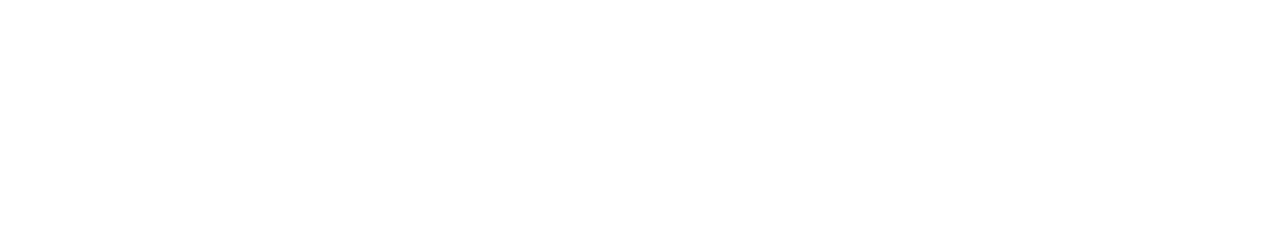
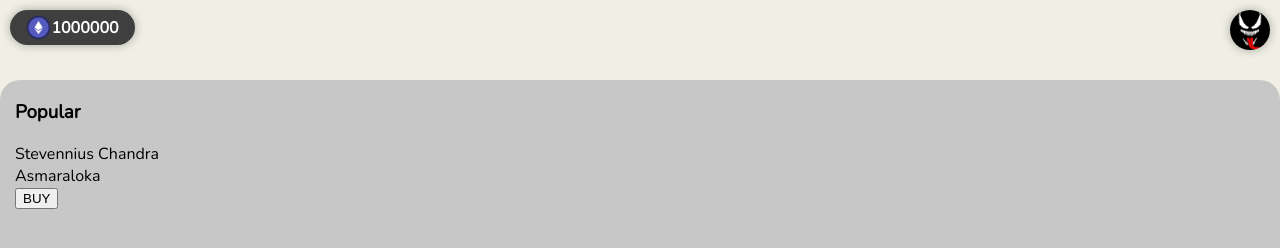
Before and after one commit to SCxoneZ/e-wallet, a plain HTML site: page index.html in a window 1280 px wide. Drawn offline with nearby package versions, Linux system fonts and the light colour scheme.

Commit message:
a lil bit styling and creating html index structures

```diff
--- a/index.html
+++ b/index.html
@@ -5,10 +5,27 @@
   <meta name="viewport" content="width=device-width, initial-scale=1.0">
   <meta http-equiv="X-UA-Compatible" content="ie=edge">
   <title>e-wallet</title>
+  <link rel="stylesheet" href="styles/index.css">
 </head>
 <body>
 
-
+  <div class="balance">
+    <img src="img/ethereum.png" alt="ethereum-logo" class="currency">
+    <span class="value">1000000</span>
+  </div>
+  <img src="img/stevennius.jpg" alt="Stevennius Chandra" class="profile">
+  <div class="container">
+    <h3>Popular</h3>
+    <div class="card">
+      <div class="thumbnail">
+        <div class="author">
+          Stevennius Chandra
+        </div>
+      </div>
+      <div class="name">Asmaraloka</div>
+      <a href="buy.php?id=1"><button>BUY</button></a>
+    </div>
+  </div>
 
 </body>
 </html>
--- /dev/null
+++ b/styles/index.css
@@ -0,0 +1,57 @@
+@import url('https://fonts.googleapis.com/css2?family=Nunito:wght@200&display=swap');
+
+body{
+  margin: 0;
+  padding: 0;
+  background-color: rgba(239, 239, 229, 1);
+  font-family: 'Nunito', Arial, Helvetica, sans-serif;
+  height: 100%;
+}
+
+.balance{
+  width: 125px;
+  height: 35px;
+  background-color: rgba(63, 63, 63, 1);
+  border-radius: 20px;
+  box-shadow: 0 0 10px rgba(0,0,0,.3);
+  color: white;
+  font-weight: bold;
+  display: flex;
+  justify-content: center;
+  align-items: center;
+  position: absolute;
+  top: 0;
+  left: 0;
+  top: 10px;
+  left: 10px;
+}
+
+.balance .currency{
+  width: 25px;
+  height: 25px;
+}
+
+.profile{
+  position: absolute;
+  top: 0;
+  right: 0;
+  width: 40px;
+  height: 40px;
+  top: 10px;
+  right: 10px;
+  border-radius: 100%;
+  box-shadow: 0 0 10px rgba(0,0,0,.3);
+}
+
+.container{
+  /* margin-top: 80px; */
+  width: 100%;
+  height: 100%;
+  background-color: #C7C7C7;
+  border-top-left-radius: 20px;
+  border-top-right-radius: 20px;
+  top: 80px;
+  position: absolute;
+  box-sizing: border-box;
+  padding: 0 15px;
+}
```
Also changed, not shown: img/ethereum.png (added), img/stevennius.jpg (added), 1 other file.
